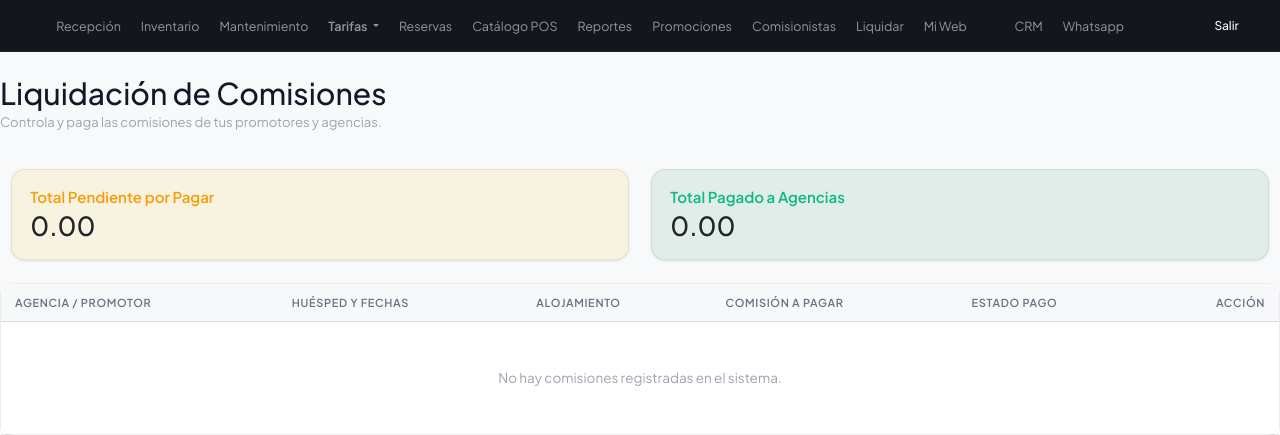
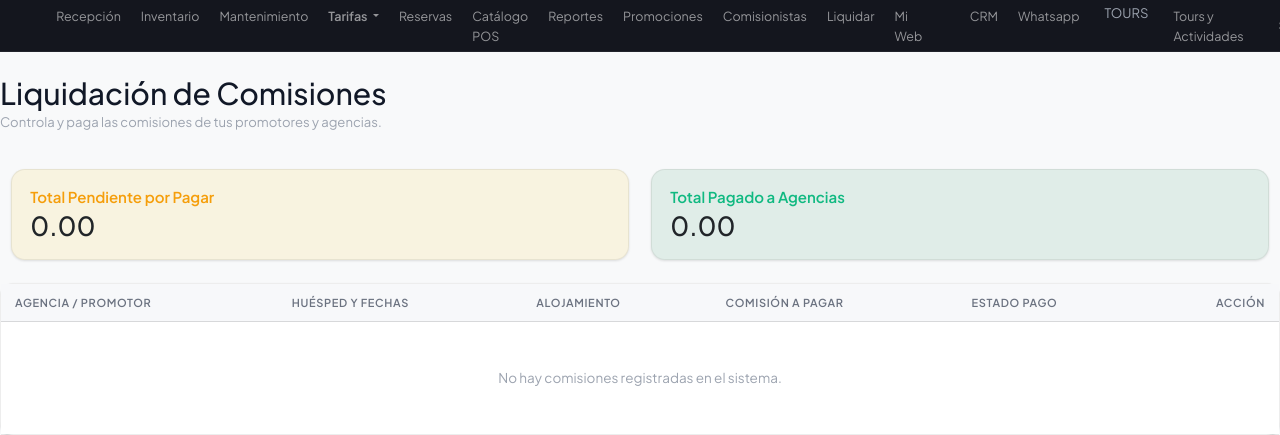
Before and after one commit to vicroja/colombiatogo, a CodeIgniter 4 app: the page made by app/Views/commissions/index.php in a window 1280 px wide; the page is wider, and only the part inside the window is pictured. Shown: the top 435 px of that part. Run offline with PHP 8.4 and a stand-in for CodeIgniter, Linux system fonts and the light colour scheme; the template is opened without the code that fills it, so the values that code supplies are empty; some libraries are stand-ins or nearby versions.

Commit message:
cambio  fix de tour

```diff
--- a/app/Views/layouts/pms.php
+++ b/app/Views/layouts/pms.php
@@ -53,6 +53,19 @@
                         <i class="bi bi-people"></i> Whatsapp
                     </a>
                 </li>
+
+                <li class="nav-item nav-section-title">
+                    <small class="text-uppercase text-muted px-3">Tours</small>
+                </li>
+
+                <li class="nav-item">
+                    <a href="<?= base_url('/tours') ?>"
+                       class="nav-link <?= str_contains(current_url(), '/tours') ? 'active' : '' ?>">
+                        <i class="bi bi-compass"></i>
+                        <span>Tours y Actividades</span>
+                    </a>
+                </li>
+
             </ul>
 
             <div class="d-flex text-white align-items-center">
```
